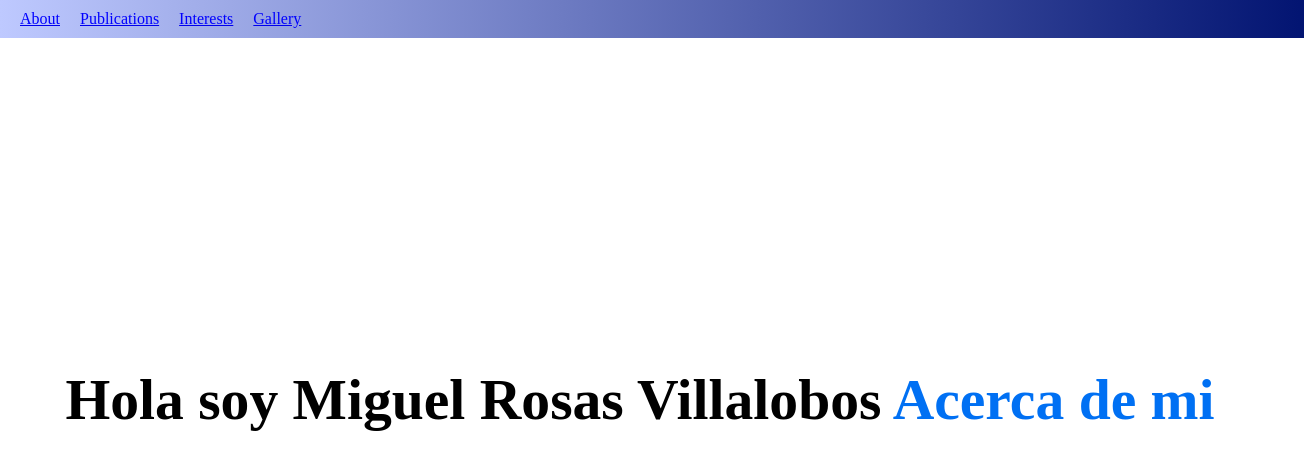
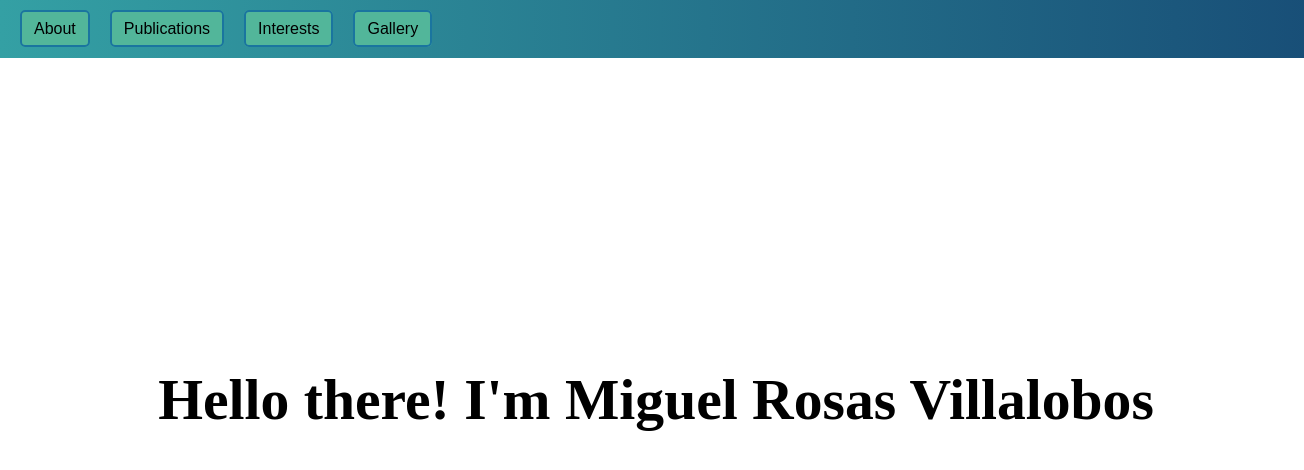
Before and after one commit to MiguelRosasVillalobos/miguelrosasvillalobos_website, a Next.js app: page / in a window 1280 px wide. Shown: the top 470 px of the page, 1304 px wide, since content can reach past the window. Built offline with nearby package versions, Linux system fonts and the light colour scheme.

Commit message:
se modifica colores de barra de navegacion

```diff
--- a/components/navigation.js
+++ b/components/navigation.js
@@ -5,20 +5,20 @@ const Navigation = () => (
   <nav className="navbar">
     <ul>
       <li>
-        <Link href="/about">
-          <a>About</a> </Link>
+        <Link href="/about" style={{textDecoration: 'none' }}>
+          <a1 className="nav-link">About</a1> </Link>
       </li>
       <li>
-        <Link href="/publications">
-          <a>Publications</a> </Link>
+        <Link href="/publications" style={{textDecoration: 'none' }}>
+          <a1 className="nav-link">Publications</a1> </Link>
       </li>
       <li>
-        <Link href="/interests">
-          <a>Interests</a> </Link>
+        <Link href="/interests" style={{textDecoration: 'none' }}>
+          <a1 className="nav-link">Interests</a1> </Link>
       </li>
       <li>
-        <Link href="/gallery">
-          <a>Gallery</a> </Link>
+        <Link href="/gallery" style={{textDecoration: 'none' }}>
+          <a1 className="nav-link">Gallery</a1> </Link>
       </li>
     </ul>
     <style jsx>{`
@@ -28,8 +28,8 @@ const Navigation = () => (
         left: 0;
         width: 100%;
         color: white;
-        padding: 10px 20px;
-        background: linear-gradient(to right, #bec9ff, #001270);
+        padding: 20px 20px;
+        background: linear-gradient(to right, #34A0A4, #184E77);
         z-index: 1000;
       }
 
@@ -43,15 +43,26 @@ const Navigation = () => (
       li {
         margin-right: 20px;
       }
-
-      a {
-        color: blue;
-        text-decoration: none;
-        transition: color 0.3s;
+      .nav-link {
+        padding: 8px 12px; /* Añade relleno alrededor del texto */
+        border-radius: 5px; /* Añade bordes redondeados */
+        background-color: #52B69A; /* Color de fondo con transparencia */
+        transition: background-color 0.3s; /* Transición suave del color de fondo */
       }
 
-      a:hover {
-        color: #ffcc00;
+      .nav-link:hover {
+        background-color: rgba(255, 255, 255, 0.3); /* Cambia el color de fondo al pasar el mouse */
+      }
+
+      a1 {
+        color: #000;
+        text-decoration: none;
+        border : 2px solid #1A759F;
+        font-family: 'Droid Sans', sans-serif;
+      }
+
+      a1:hover {
+        color: #1A759F;
       }
     `}</style>
   </nav>
--- a/pages/index.js
+++ b/pages/index.js
@@ -12,12 +12,10 @@ export default function Home() {
         <title>Miguel Rosas Villalobos</title>
         <link rel="icon" href="/favicon.ico" />
       </Head>
-
       <main>
       <Navigation/>
         <h1 className={styles.title}>
-          Hola soy Miguel Rosas Villalobos
-          <Link href="/about"> Acerca de mi</Link>
+        Hello there! I'm Miguel Rosas Villalobos
         </h1>
       </main>
     </div>
--- a/styles/Home.module.css
+++ b/styles/Home.module.css
@@ -1,10 +1,12 @@
 .container {
   min-height: 100vh;
+  min-width: 100vw;
   padding: 0 0.5rem;
   display: flex;
   flex-direction: column;
   justify-content: center;
   align-items: center;
+  background-color: #fff;
 }
 
 .title a {
@@ -15,7 +17,7 @@
 .title a:hover,
 .title a:focus,
 .title a:active {
-  text-decoration: underline;
+  text-decoration: none;
 }
 
 .title {
--- a/styles/global.css
+++ b/styles/global.css
@@ -14,6 +14,7 @@ body {
     Fira Sans,
     Droid Sans,
     Helvetica Neue,
+    iosevka,
     sans-serif;
 }
 
```
